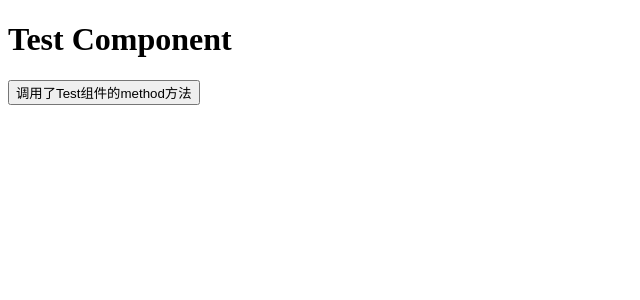
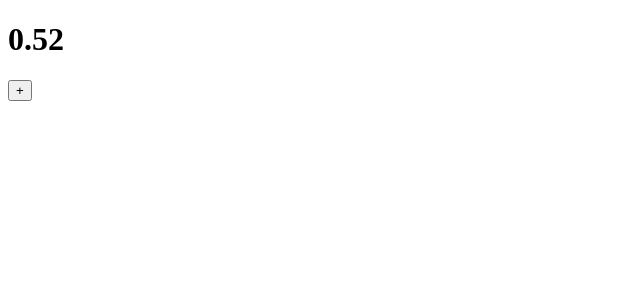
Before and after one commit to 1162941377/React, a React (Create React App) app in the folder react-learn/: page / in a window 1280 px wide. Shown: the top 300 px of the page, without its empty margins (0-640 px from the left). Built offline with nearby package versions, Linux system fonts and the light colour scheme.

Commit message:
Hook_DebugValueHook

```diff
--- a/react-learn/src/App.js
+++ b/react-learn/src/App.js
@@ -1,39 +1,24 @@
-import React, { useImperativeHandle, useRef } from "react";
-
-function Test(props, ref) {
-  useImperativeHandle(
-    ref,
-    () => {
-      /**
-       * 如果不给依赖项，则每次运行函数时都会调用该方法
-       * 如果使用了依赖项，则第一次调用后，进行缓存，只有当依赖项变化时才会重新调用
-       * 相当于给 ref.current = function method() {}
-       */
-      return {
-        method() {
-          console.log("Test Component Called");
-        },
-      };
-    },
-    []
-  );
-  return <h1>Test Component</h1>;
-}
-
-const TestWrapper = React.forwardRef(Test);
+import React, { useState, useLayoutEffect, useRef } from "react";
+// import { useEffect } from "react";
 
 export default function App() {
-  const testRef = useRef();
+  const [n, setN] = useState(0);
+  const h1Ref = useRef();
+  // useEffect(() => {
+  //   h1Ref.current.innerText = Math.random().toFixed(2);
+  // });
+  useLayoutEffect(() => {
+    h1Ref.current.innerText = Math.random().toFixed(2);
+  });
   return (
     <>
-      <TestWrapper ref={testRef} />
+      <h1 ref={h1Ref}>{n}</h1>
       <button
         onClick={() => {
-          testRef.current.method();
-          console.log(testRef);
+          setN(n + 1);
         }}
       >
-        调用了Test组件的method方法
+        +
       </button>
     </>
   );
```
Also changed, not shown: react-learn/src/App copy.js (deleted, +0 -27 lines), 1 other file (tests, documents, lock files or other folders).
